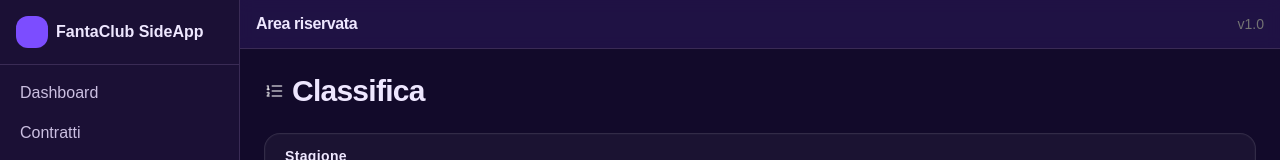
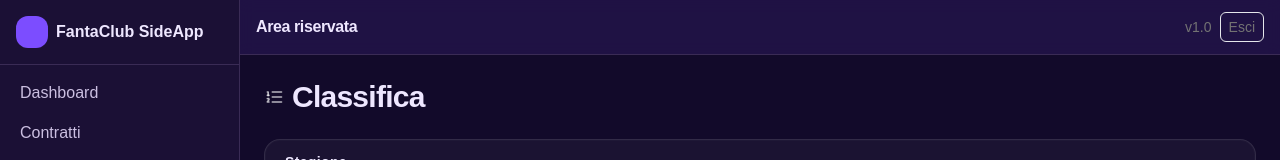
Before and after one commit to Lelo1989/fantaclub-sideapp, a Next.js app: page /standings in a window 1280 px wide. Shown: the top 160 px of the page. Built offline with nearby package versions, Linux system fonts and the light colour scheme; no server answers; the database is empty; sample sign-in values are in the browser's storage.

Commit message:
feat: add sign-out button

```diff
--- a/src/components/AppShell.tsx
+++ b/src/components/AppShell.tsx
@@ -1,9 +1,10 @@
 'use client';
 
 import Link from 'next/link';
-import { usePathname } from 'next/navigation';
+import { usePathname, useRouter } from 'next/navigation';
 import { ReactNode, useMemo } from 'react';
 import { useUserRole } from '@/hooks/useUserRole';
+import { signOut } from '@/lib/auth';
 
 type Props = {
   children: ReactNode;
@@ -26,6 +27,7 @@ const navItems: NavItem[] = [
 
 export default function AppShell({ children }: Props) {
   const pathname = usePathname();
+  const router = useRouter();
   const { role } = useUserRole();
   const isAdmin = role === 'admin';
 
@@ -89,8 +91,18 @@ export default function AppShell({ children }: Props) {
         <div className="sticky top-0 z-10 bg-white/80 backdrop-blur border-b border-neutral-200">
           <div className="flex items-center justify-between px-4 py-3">
             <div className="font-semibold tracking-tight">Area riservata</div>
-            {/* spazio per azioni globali / utente */}
-            <div className="text-sm text-neutral-500">v1.0</div>
+            <div className="flex items-center gap-2 text-sm text-neutral-500">
+              <span>v1.0</span>
+              <button
+                className="px-2 py-1 rounded-md border hover:bg-neutral-100"
+                onClick={async () => {
+                  await signOut();
+                  router.replace('/login');
+                }}
+              >
+                Esci
+              </button>
+            </div>
           </div>
         </div>
 
```
